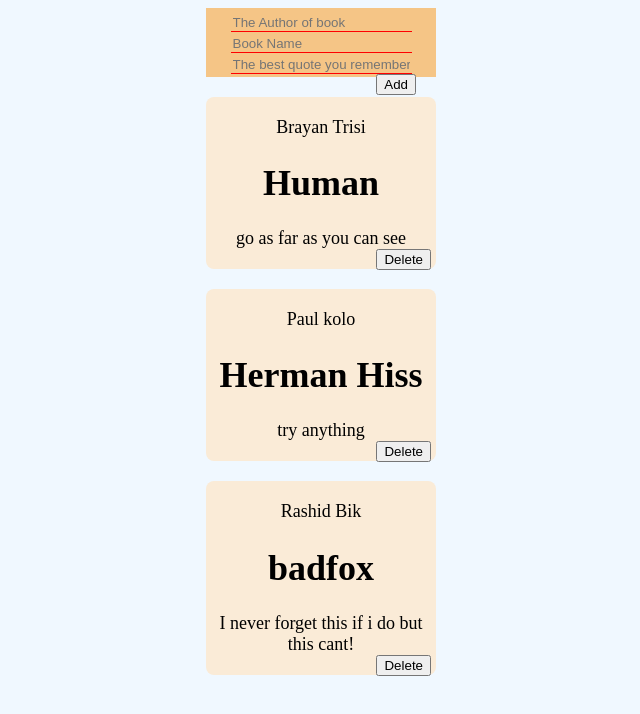
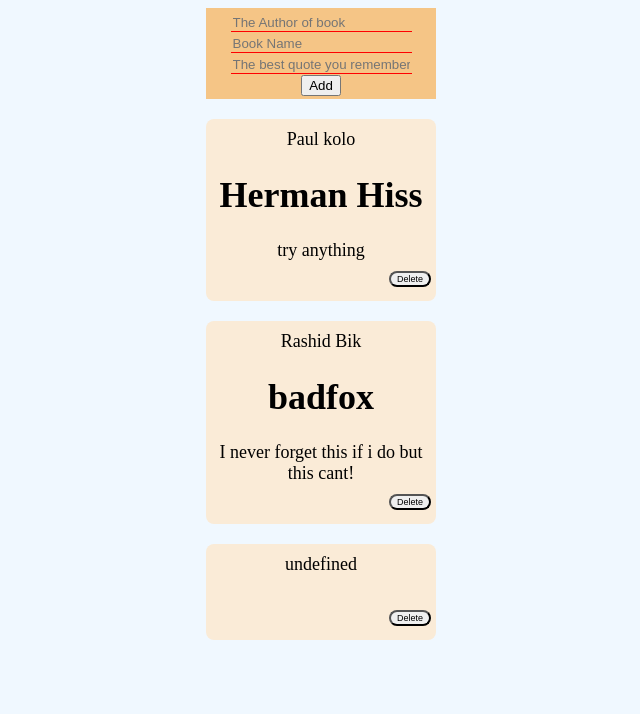
Before and after one commit to RashidBik/soclmdia-app, a React (Create React App) app: page / in a window 1280 px wide. Shown: the top 714 px of the page, without its empty margins (319-959 px from the left). Built offline with nearby package versions, Linux system fonts and the light colour scheme; data requests are answered from the project's data file.

Commit message:
connecte to the server side

```diff
--- /dev/null
+++ b/db.json
@@ -0,0 +1,20 @@
+{
+  "products": [
+    {
+      "id": 2,
+      "name": "Herman Hiss",
+      "author": "Paul kolo",
+      "qoute": "try anything"
+    },
+    {
+      "id": 3,
+      "name": "badfox",
+      "author": "Rashid Bik",
+      "qoute": "I never forget this if i do but this cant!"
+    },
+    {
+      "prod": "jeryco",
+      "id": 4
+    }
+  ]
+}
--- a/package.json
+++ b/package.json
@@ -1,5 +1,5 @@
 {
-  "name": "karma-react",
+  "name": "soclMdia-app",
   "version": "0.1.0",
   "private": true,
   "dependencies": {
@@ -7,6 +7,7 @@
     "@testing-library/jest-dom": "^5.16.4",
     "@testing-library/react": "^13.3.0",
     "@testing-library/user-event": "^13.5.0",
+    "json-server": "^0.17.0",
     "qrcode": "^1.5.0",
     "react": "^18.2.0",
     "react-dom": "^18.2.0",
--- a/src/App.js
+++ b/src/App.js
@@ -1,38 +1,36 @@
-import {useState} from 'react'
+import {useState,useEffect} from 'react'
 import React from "react";
 import AddProduct from './components/dirAddProduct/AddProduct';
 import ProductList from './components/dirProductList/ProductList'
 function App() {
-  const [products, setProducts] = useState([
-    {
-        id: 1,
-        name: 'Human',
-        author: 'Brayan Trisi',
-        qoute: 'go as far as you can see'
-    },
-    {
-        id: 2,
-        name: 'Herman Hiss',
-        author: 'Paul kolo',
-        qoute: 'try anything'
-    },
-    {
-        id: 3,
-        name: 'badfox',
-        author: 'Rashid Bik',
-        qoute: 'I never forget this if i do but this cant!'
-    }
-])
+  const [products, setProducts] = useState([])
 
-const addProduct = (name,author,quote)=>{
-  const randomId = Math.floor(Math.random()*10000)
+useEffect(()=>{
+  const sendReq = async() =>{
+    const resp = await fetch('http://localhost:8000/products')
+    const respData = await (await resp).json()
+    setProducts(respData)
 
-  const newProduct = {randomId,name,author, ...quote}
+  }
+  sendReq()
+},[])
 
-  setProducts([...products, newProduct])
+const addProduct = async (props)=>{
+  // const randomId = Math.floor(Math.random()*10000)
+   const response = await fetch(`http://localhost:8000/products`,{
+      method: 'POST',
+      headers: {'Content-Type': 'application/json'},
+      body: JSON.stringify(props)
+    })
+
+    const responseData = await response.json()
+  // const newProduct = {randomId,name,author, ...quote}
+
+  setProducts([...products, responseData])
 }
 
-const deleteProduct = (id) =>{
+const deleteProduct = async (id) =>{
+ await fetch(`http://localhost:8000/products/${id}`,{method: 'DELETE'})
 setProducts(products.filter((item) => item.id !== id))
 }
   return (
--- a/src/components/dirProduct/delPstyle.css
+++ b/src/components/dirProduct/delPstyle.css
@@ -1,14 +1,16 @@
 .box{
-    margin: auto;
-    margin-top: 20px;
-    padding-bottom: 40px;
+    margin: 20px auto;
     border-radius: 8px;
     width: 230px;
-    padding: 20px 5px;
+    padding: 40px 5px;
+    padding-top: 10px;
     background-color: antiquewhite;
 
 }
 
 .btn{
-    /* float: right; */
+    float: right;
+    margin-top: 10px;
+    border-radius: 8px;
+    font-size: xx-small;
 }
--- a/src/index.css
+++ b/src/index.css
@@ -12,41 +12,3 @@ body{
    margin: auto;
 
 }
-
-.item-1{
-    flex-grow: 2;
-}
-.box{
-    margin: auto;
-    margin-top: 20px;
-    border-radius: 8px;
-    width: 230px;
-    padding: 20px 5px;
-    background-color: antiquewhite;
-
-}
-
-button{
-    float: right;
-}
-
-.form{
-    margin: auto;
-    width: 230px;
-    padding: 3px 20px;
-    background-color: rgb(245, 197, 134);
-
-}
-input{
-    border: none;
-    background: none;
-    border-bottom: 1px solid red;
-}
-input:focus{
-    outline: none;
-    background-color: antiquewhite;
-    /* color: antiquewhite; */
-}
-input:focus::placeholder{
-    color: antiquewhite;
-}
```
Also changed, not shown: 1 other file (tests, documents, lock files or other folders).
